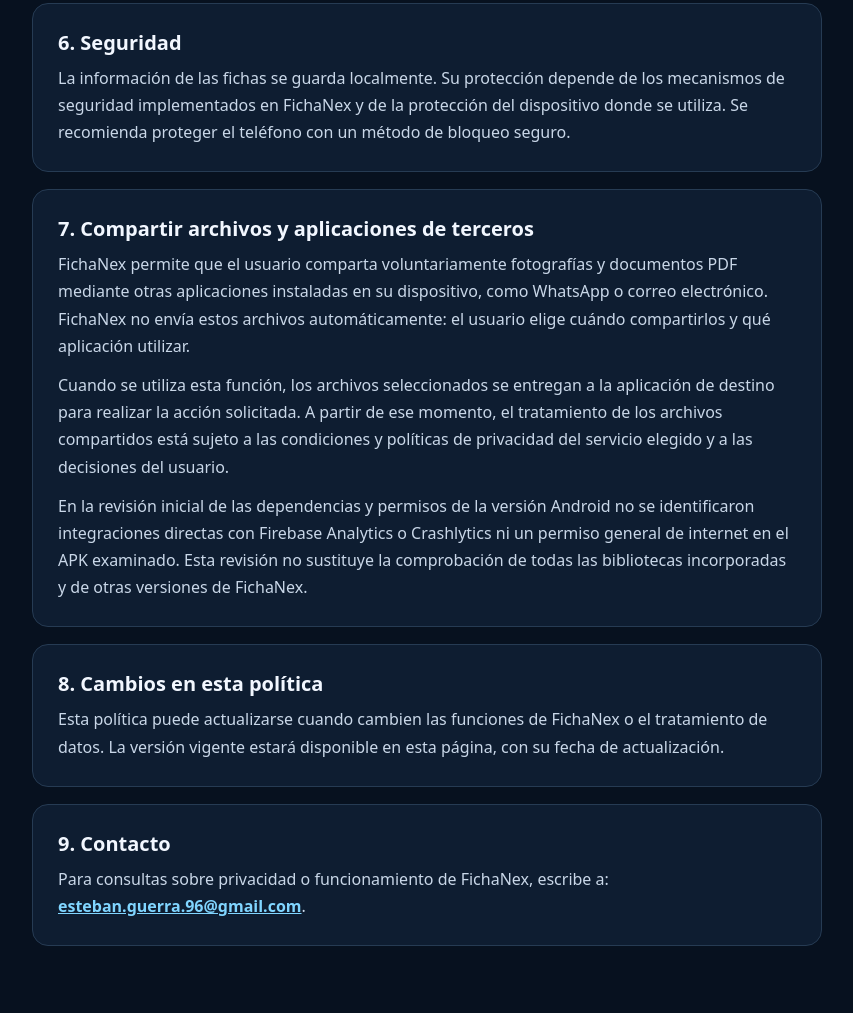
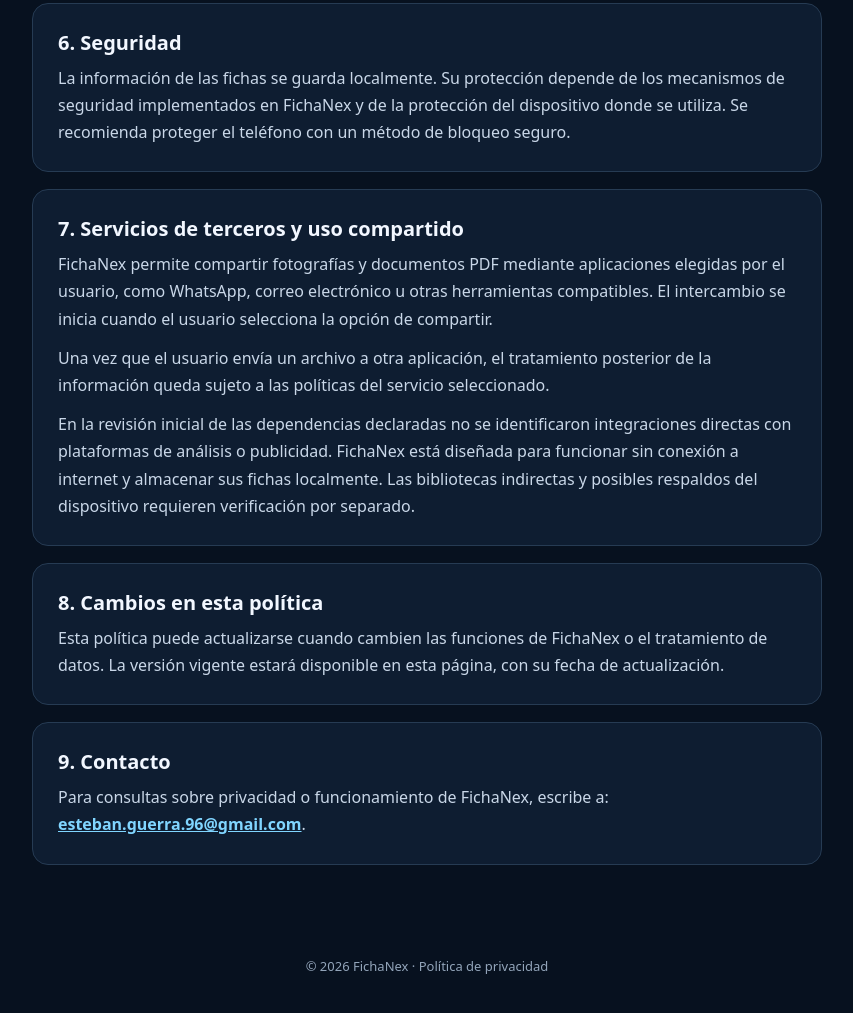
Before and after one commit to esstev/fichanex-privacidad, a plain HTML site: page index.html in a window 1280 px wide. Shown: the part 1332-2345 px from the top of the page, without its empty margins (213-1066 px from the left). Drawn offline with Linux system fonts and the light colour scheme.

Commit message:
Add files via upload

```diff
--- a/index.html
+++ b/index.html
@@ -17,7 +17,7 @@
 <section class="section"><h2>4. Cámara y fotografías</h2><p>Cuando el usuario decide incorporar imágenes a una ficha, FichaNex puede solicitar los permisos necesarios para tomar una fotografía o seleccionar una imagen. El usuario controla qué imágenes incorpora a sus registros.</p></section>
 <section class="section"><h2>5. Conservación y eliminación de datos</h2><p>Los registros guardados localmente permanecen en el dispositivo hasta que el usuario los elimine mediante las funciones disponibles o elimine los datos de la aplicación. Desinstalar la aplicación puede provocar la pérdida de fichas y fotografías. El resultado depende de los mecanismos de respaldo del dispositivo y de las funciones implementadas.</p></section>
 <section class="section"><h2>6. Seguridad</h2><p>La información de las fichas se guarda localmente. Su protección depende de los mecanismos de seguridad implementados en FichaNex y de la protección del dispositivo donde se utiliza. Se recomienda proteger el teléfono con un método de bloqueo seguro.</p></section>
-<section class="section"><h2>7. Compartir archivos y aplicaciones de terceros</h2><p>FichaNex permite que el usuario comparta voluntariamente fotografías y documentos PDF mediante otras aplicaciones instaladas en su dispositivo, como WhatsApp o correo electrónico. FichaNex no envía estos archivos automáticamente: el usuario elige cuándo compartirlos y qué aplicación utilizar.</p><p>Cuando se utiliza esta función, los archivos seleccionados se entregan a la aplicación de destino para realizar la acción solicitada. A partir de ese momento, el tratamiento de los archivos compartidos está sujeto a las condiciones y políticas de privacidad del servicio elegido y a las decisiones del usuario.</p><p>En la revisión inicial de las dependencias y permisos de la versión Android no se identificaron integraciones directas con Firebase Analytics o Crashlytics ni un permiso general de internet en el APK examinado. Esta revisión no sustituye la comprobación de todas las bibliotecas incorporadas y de otras versiones de FichaNex.</p></section>
+<section class="section"><h2>7. Servicios de terceros y uso compartido</h2><p>FichaNex permite compartir fotografías y documentos PDF mediante aplicaciones elegidas por el usuario, como WhatsApp, correo electrónico u otras herramientas compatibles. El intercambio se inicia cuando el usuario selecciona la opción de compartir.</p><p>Una vez que el usuario envía un archivo a otra aplicación, el tratamiento posterior de la información queda sujeto a las políticas del servicio seleccionado.</p><p>En la revisión inicial de las dependencias declaradas no se identificaron integraciones directas con plataformas de análisis o publicidad. FichaNex está diseñada para funcionar sin conexión a internet y almacenar sus fichas localmente. Las bibliotecas indirectas y posibles respaldos del dispositivo requieren verificación por separado.</p></section>
 <section class="section"><h2>8. Cambios en esta política</h2><p>Esta política puede actualizarse cuando cambien las funciones de FichaNex o el tratamiento de datos. La versión vigente estará disponible en esta página, con su fecha de actualización.</p></section>
 <section class="section"><h2>9. Contacto</h2><p>Para consultas sobre privacidad o funcionamiento de FichaNex, escribe a: <strong><a href="mailto:esteban.guerra.96@gmail.com">esteban.guerra.96@gmail.com</a></strong>.</p></section>
 </main><footer>© 2026 FichaNex · Política de privacidad</footer>
```
